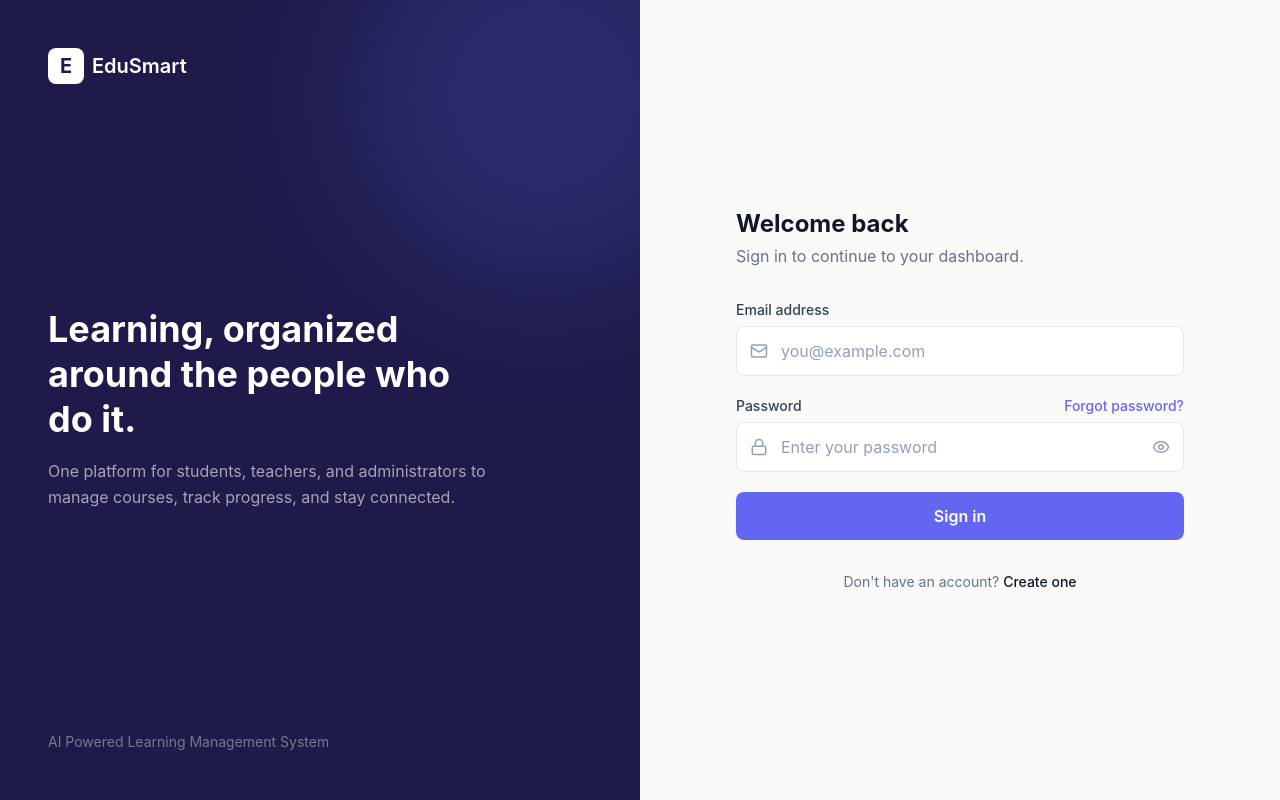
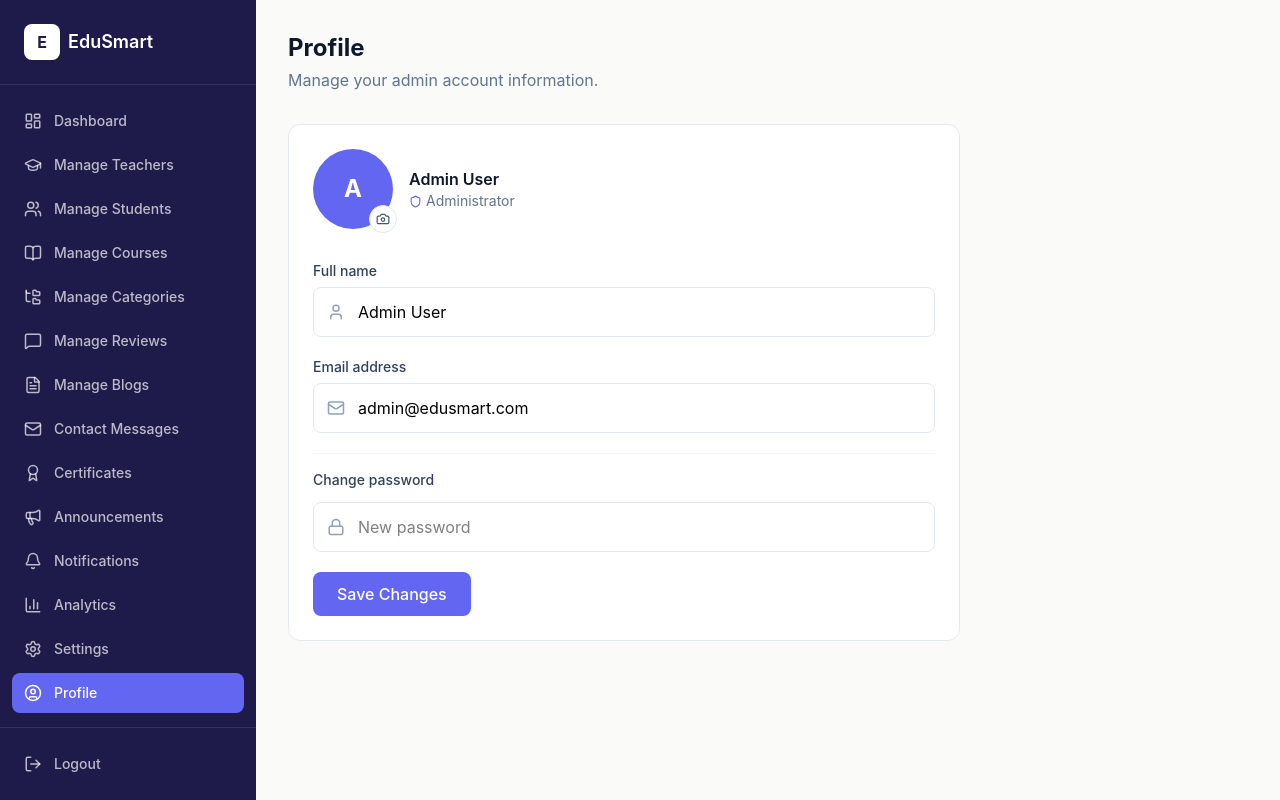
Before and after one commit to S-M-AniK/edusmart-ai-powered-lms, a React (Vite) app in the folder client/: page /admin/profile in a window 1280 px wide. Before the commit this address led to /login. Built offline with nearby package versions, Linux system fonts and the light colour scheme.

Commit message:
Add Admin Profile page - complete Admin Dashboard

```diff
--- a/client/src/App.jsx
+++ b/client/src/App.jsx
@@ -37,6 +37,7 @@ import AdminAnnouncements from "./pages/admin/AdminAnnouncements"
 import AdminNotifications from "./pages/admin/AdminNotifications"
 import AdminAnalytics from "./pages/admin/AdminAnalytics"
 import AdminSettings from "./pages/admin/AdminSettings"
+import AdminProfile from "./pages/admin/AdminProfile"
 
 function App() {
   return (
@@ -80,6 +81,7 @@ function App() {
         <Route path="/admin/notifications" element={<AdminNotifications />} />
         <Route path="/admin/analytics" element={<AdminAnalytics />} />
         <Route path="/admin/settings" element={<AdminSettings />} />
+        <Route path="/admin/profile" element={<AdminProfile />} />
         <Route path="*" element={<Navigate to="/login" replace />} />
       </Routes>
     </BrowserRouter>
--- /dev/null
+++ b/client/src/pages/admin/AdminProfile.jsx
@@ -0,0 +1,92 @@
+import { useState } from "react"
+import AdminLayout from "../../components/AdminLayout"
+import { User, Mail, Lock, Camera, Shield } from "lucide-react"
+
+function AdminProfile() {
+  const [name, setName] = useState("Admin User")
+  const [email, setEmail] = useState("admin@edusmart.com")
+
+  function handleSave(e) {
+    e.preventDefault()
+    console.log("Admin profile updated:", { name, email })
+  }
+
+  return (
+    <AdminLayout>
+      <div className="mb-8" style={{ animation: "fadeIn 0.6s ease-out" }}>
+        <h1 className="text-2xl font-bold text-slate-900">Profile</h1>
+        <p className="text-slate-500 mt-1">Manage your admin account information.</p>
+      </div>
+
+      <div
+        className="bg-white rounded-xl border border-slate-200 p-6 max-w-2xl"
+        style={{ animation: "fadeIn 0.6s ease-out 0.1s both" }}
+      >
+        <div className="flex items-center gap-4 mb-8">
+          <div className="w-20 h-20 rounded-full bg-[#6366F1] text-white flex items-center justify-center text-2xl font-bold relative">
+            A
+            <button className="absolute -bottom-1 -right-1 w-7 h-7 rounded-full bg-white border border-slate-200 flex items-center justify-center hover:scale-110 transition-transform">
+              <Camera size={14} className="text-slate-600" />
+            </button>
+          </div>
+          <div>
+            <p className="font-semibold text-slate-900">{name}</p>
+            <p className="text-sm text-slate-500 flex items-center gap-1">
+              <Shield size={13} className="text-[#6366F1]" />
+              Administrator
+            </p>
+          </div>
+        </div>
+
+        <form onSubmit={handleSave} className="space-y-5">
+          <div>
+            <label className="block text-sm font-medium text-slate-700 mb-1.5">Full name</label>
+            <div className="relative">
+              <User size={18} className="absolute left-3.5 top-1/2 -translate-y-1/2 text-slate-400" />
+              <input
+                type="text"
+                value={name}
+                onChange={(e) => setName(e.target.value)}
+                className="w-full pl-11 pr-4 py-3 rounded-lg border border-slate-200 focus:outline-none focus:ring-2 focus:ring-[#6366F1] transition-shadow"
+              />
+            </div>
+          </div>
+
+          <div>
+            <label className="block text-sm font-medium text-slate-700 mb-1.5">Email address</label>
+            <div className="relative">
+              <Mail size={18} className="absolute left-3.5 top-1/2 -translate-y-1/2 text-slate-400" />
+              <input
+                type="email"
+                value={email}
+                onChange={(e) => setEmail(e.target.value)}
+                className="w-full pl-11 pr-4 py-3 rounded-lg border border-slate-200 focus:outline-none focus:ring-2 focus:ring-[#6366F1] transition-shadow"
+              />
+            </div>
+          </div>
+
+          <div className="pt-4 border-t border-slate-100">
+            <p className="text-sm font-medium text-slate-700 mb-3">Change password</p>
+            <div className="relative">
+              <Lock size={18} className="absolute left-3.5 top-1/2 -translate-y-1/2 text-slate-400" />
+              <input
+                type="password"
+                placeholder="New password"
+                className="w-full pl-11 pr-4 py-3 rounded-lg border border-slate-200 focus:outline-none focus:ring-2 focus:ring-[#6366F1] transition-shadow"
+              />
+            </div>
+          </div>
+
+          <button
+            type="submit"
+            className="px-6 py-2.5 rounded-lg font-medium text-white bg-[#6366F1] hover:opacity-90 hover:scale-[1.03] active:scale-[0.97] transition-all"
+          >
+            Save Changes
+          </button>
+        </form>
+      </div>
+    </AdminLayout>
+  )
+}
+
+export default AdminProfile
```
